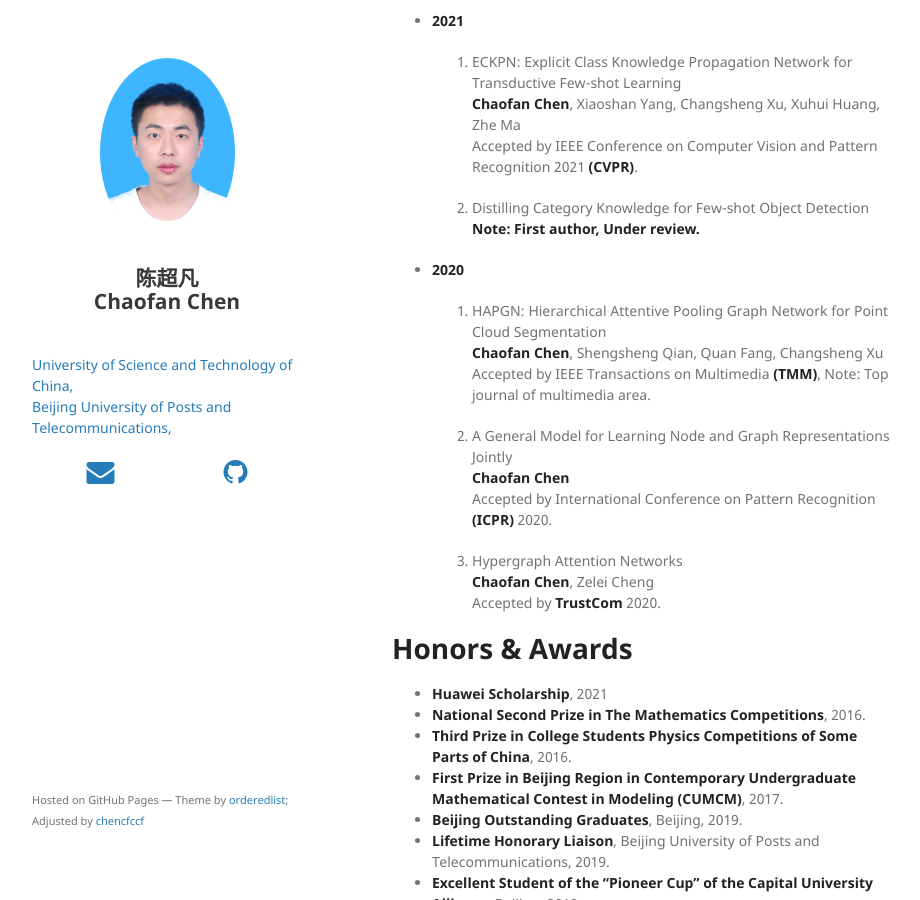
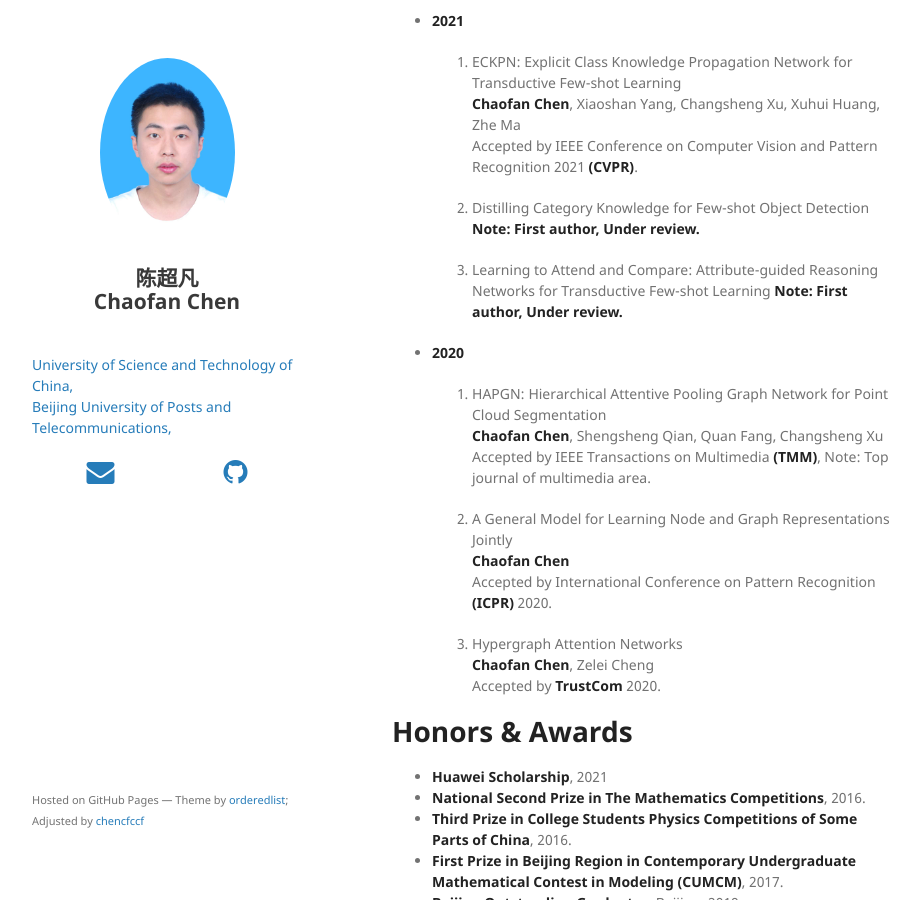
Before and after one commit to chencfccf/chencfccf.github.io, a Jekyll site: the page built from index.md, in a window 1280 px wide and 900 px high, scrolled down 1425 px. Shown: the whole window, without its empty margins (178-1098 px from the left). Built offline with Jekyll 4.4.1, drawn with Linux system fonts in a browser that asks for light colours; nearby versions of some CDN libraries; our own code applies the rules of GitHub Pages for plain Markdown files.

Commit message:
Update index.md

```diff
--- a/index.md
+++ b/index.md
@@ -44,6 +44,9 @@ I am a Ph.D candidate at **University of Science and Technology of China (USTC)*
   2. Distilling Category Knowledge for Few-shot Object Detection
   **Note: First author, Under review.**
 
+  3. Learning to Attend and Compare: Attribute-guided Reasoning Networks for Transductive Few-shot Learning
+  **Note: First author, Under review.**
+
 * **2020**
 
   1. HAPGN: Hierarchical Attentive Pooling Graph Network for Point Cloud Segmentation
```
